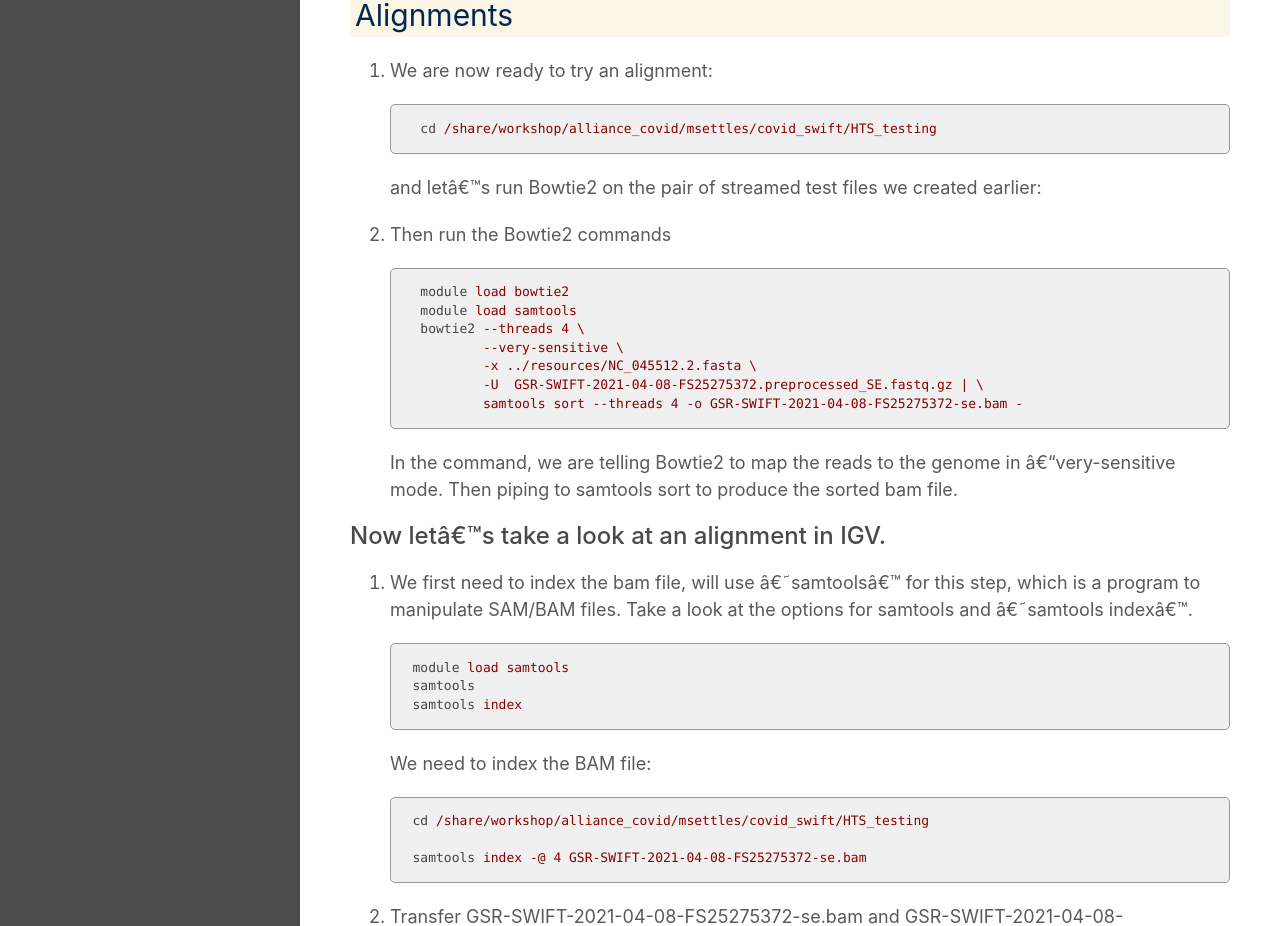
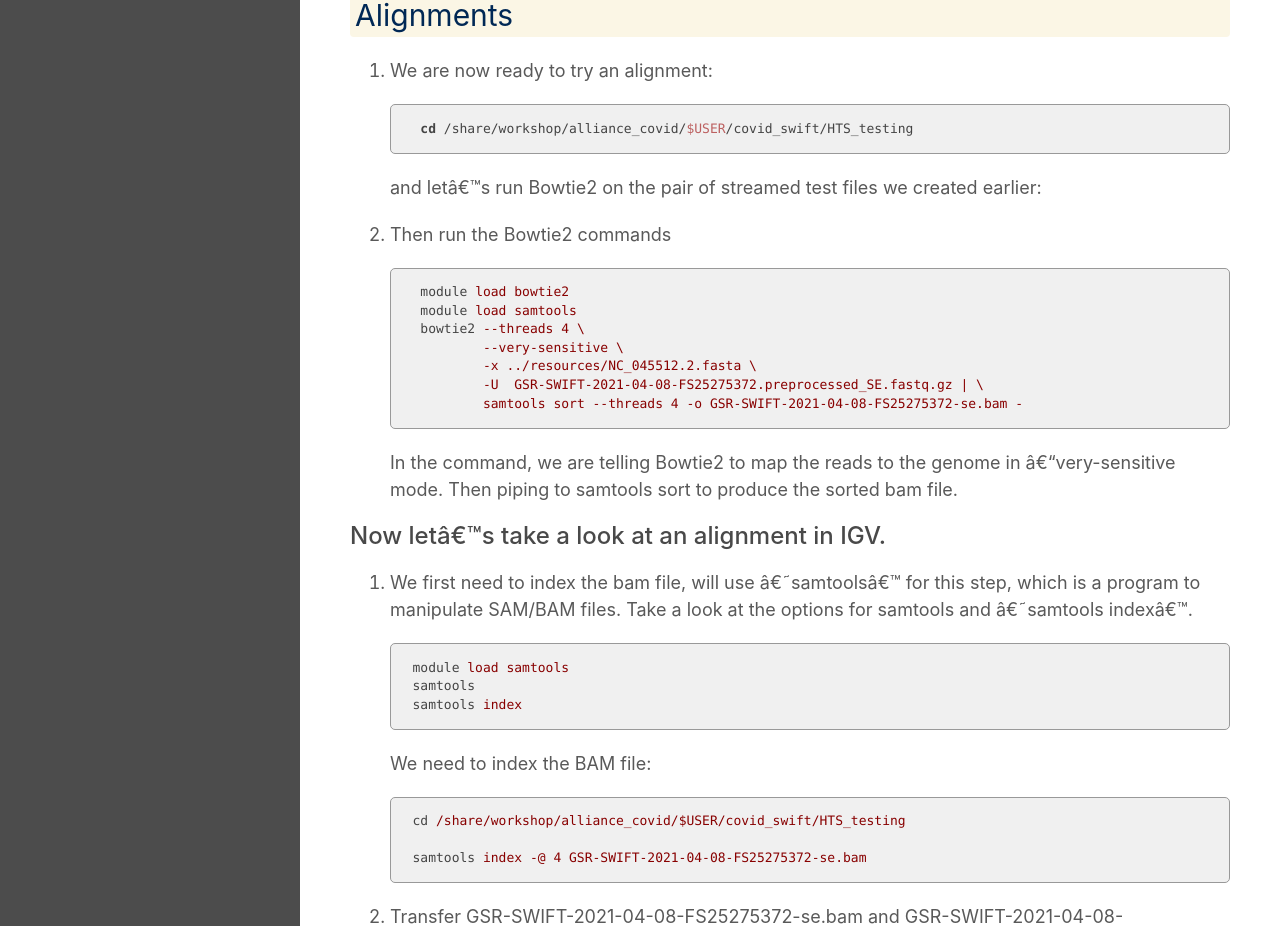
Before and after one commit to ucdavis-bioinformatics-training/2021-Alliance-Makerere_Covid, a Jekyll site: the page built from data_reduction/alignment.md, in a window 1280 px wide. Shown: the part 3569-4495 px from the top of the page. Built offline with Jekyll 4.4.1, drawn with Linux system fonts in a browser that asks for light colours; our own code applies the rules of GitHub Pages for plain Markdown files; some of the changed text lies outside the part shown.

````diff
--- a/data_reduction/alignment.md
+++ b/data_reduction/alignment.md
@@ -103,7 +103,7 @@ Genome sequence fasta files and annotation (gff, gtf) files go together! These s
 1. We are now ready to try an alignment:
 
     ```bash
-    cd /share/workshop/alliance_covid/msettles/covid_swift/HTS_testing
+    cd /share/workshop/alliance_covid/$USER/covid_swift/HTS_testing
     ```
 
     and let's run Bowtie2 on the pair of streamed test files we created earlier:
@@ -135,7 +135,7 @@ Genome sequence fasta files and annotation (gff, gtf) files go together! These s
     We need to index the BAM file:
 
     ```bash
-    cd /share/workshop/alliance_covid/msettles/covid_swift/HTS_testing
+    cd /share/workshop/alliance_covid/$USER/covid_swift/HTS_testing
 
     samtools index -@ 4 GSR-SWIFT-2021-04-08-FS25275372-se.bam
     ```
@@ -201,7 +201,7 @@ Now do the same thing for the pairs, and load that as a second track in IGV.
 1. We can now run Bowtie2 across all samples on the real data using a SLURM script, [map_bowtier2.slurm](../software_scripts/scripts/map_bowtie2.slurm), that we should take a look at now.
 
     ```bash
-    cd /share/workshop/alliance_covid/msettles/covid_swift  # We'll run this from the main directory
+    cd /share/workshop/alliance_covid/$USER/covid_swift  # We'll run this from the main directory
     wget https://raw.githubusercontent.com/ucdavis-bioinformatics-training/2021-Alliance-Makerere_Covid/master/software_scripts/scripts/map_bowtie2.slurm
     less map_bowtie2.slurm
     ```
@@ -310,7 +310,7 @@ When you are done, type "q" to exit.
     We can watch the progress of our task array using the 'squeue' command. Takes about 2 minutes to process each sample.
 
     ```sbatch
-    squeue -u msettles  # use your username
+    squeue -u $USER  # use your username
     ```
 
 3. If you want to be challenged run multiqc on the results for both htstream and bowtie2.
````
Also changed, not shown: 1 other file.
